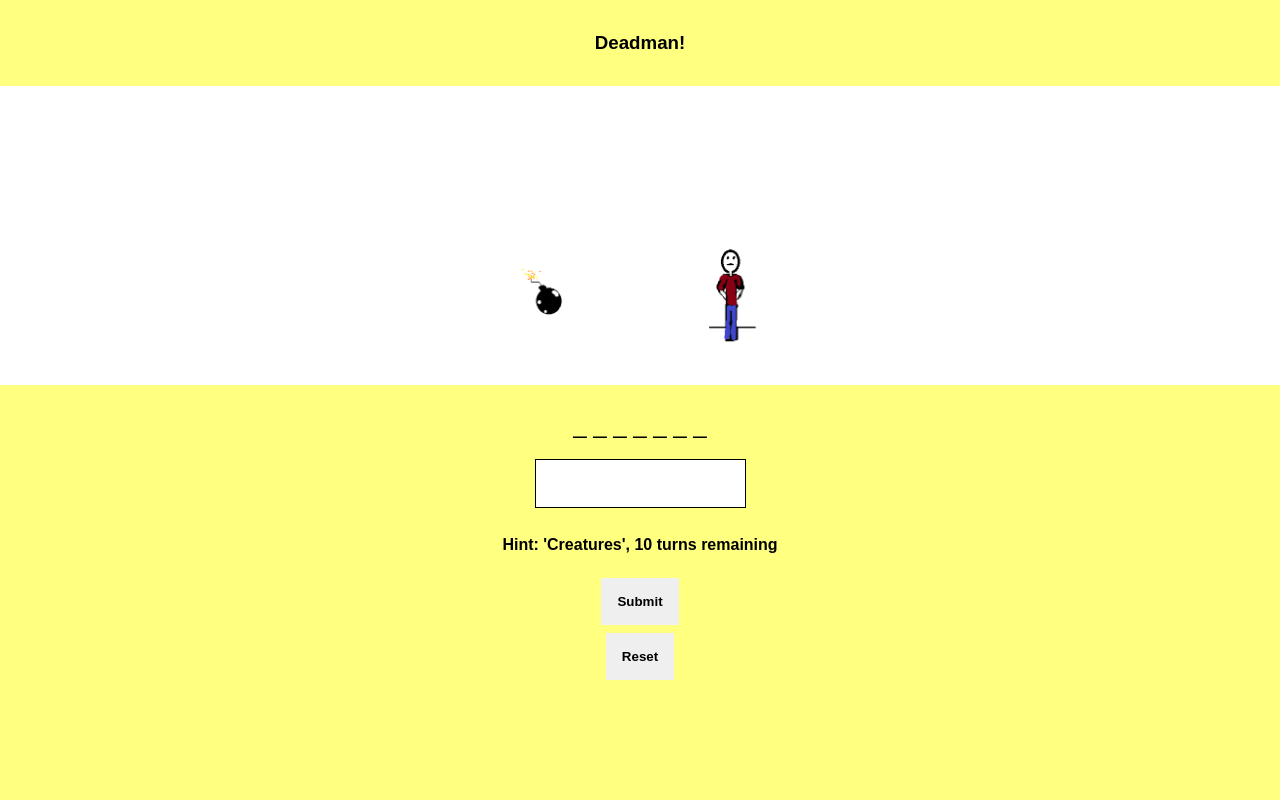
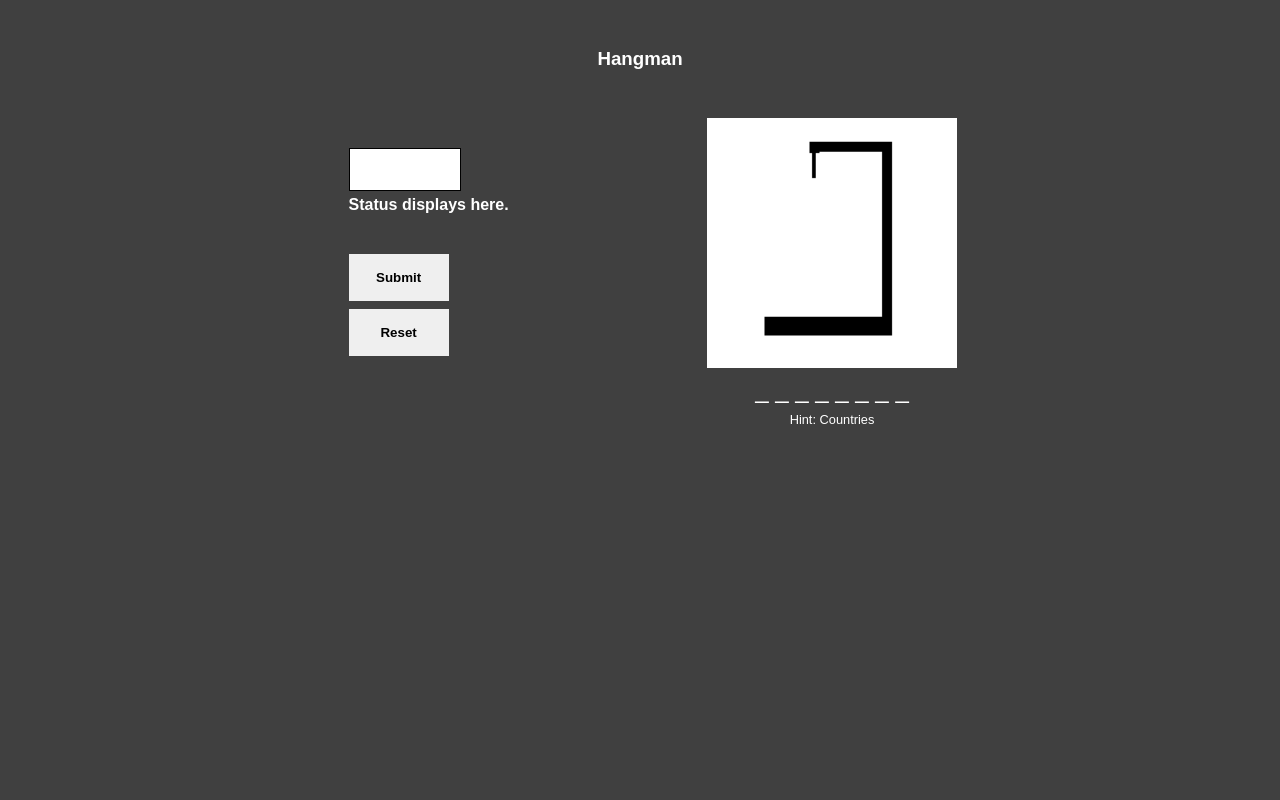
Before and after one commit to ivandax/projects, a PHP site: page / in a window 1280 px wide. Run offline with PHP 8.4, Linux system fonts and the light colour scheme.

Commit message:
added hangman pro, replacing old hangman

```diff
--- a/hangman/css/style.css
+++ b/hangman/css/style.css
@@ -20,14 +20,21 @@ body {
   -webkit-box-align: center;
       -ms-flex-align: center;
           align-items: center;
-  background-color: #ffff80;
+  background-color: #404040;
+  color: white;
 }
 
 header {
-  background-color: #ffff80;
+  background-color: #404040;
   width: 100%;
   text-align: center;
   padding: 2rem;
+}
+
+@media only screen and (min-width: 1024px) {
+  header {
+    padding: 3rem;
+  }
 }
 
 main {
@@ -50,7 +57,25 @@ main {
           align-items: center;
 }
 
-.game_container div#image_container {
+@media only screen and (min-width: 1024px) {
+  .game_container {
+    display: -webkit-box;
+    display: -ms-flexbox;
+    display: flex;
+    -webkit-box-orient: horizontal;
+    -webkit-box-direction: normal;
+        -ms-flex-direction: row;
+            flex-direction: row;
+    -webkit-box-pack: center;
+        -ms-flex-pack: center;
+            justify-content: center;
+    -webkit-box-align: start;
+        -ms-flex-align: start;
+            align-items: flex-start;
+  }
+}
+
+.game_container .game_display {
   display: -webkit-box;
   display: -ms-flexbox;
   display: flex;
@@ -64,29 +89,63 @@ main {
   -webkit-box-align: center;
       -ms-flex-align: center;
           align-items: center;
-  padding-bottom: 2rem;
+}
+
+@media only screen and (min-width: 1024px) {
+  .game_container .game_display {
+    -webkit-box-ordinal-group: 3;
+        -ms-flex-order: 2;
+            order: 2;
+  }
+}
+
+.game_container .game_display div#image_container {
+  display: -webkit-box;
+  display: -ms-flexbox;
+  display: flex;
+  -webkit-box-orient: vertical;
+  -webkit-box-direction: normal;
+      -ms-flex-direction: column;
+          flex-direction: column;
+  -webkit-box-pack: center;
+      -ms-flex-pack: center;
+          justify-content: center;
+  -webkit-box-align: center;
+      -ms-flex-align: center;
+          align-items: center;
   background-color: white;
   width: 100%;
 }
 
-.game_container div#image_container img {
-  width: 40%;
+.game_container .game_display div#image_container img {
+  width: 150px;
 }
 
 @media only screen and (min-width: 764px) {
-  .game_container div#image_container img {
-    width: 150px;
+  .game_container .game_display div#image_container img {
+    width: 200px;
   }
 }
 
 @media only screen and (min-width: 1024px) {
-  .game_container div#image_container img {
+  .game_container .game_display div#image_container img {
     width: 250px;
   }
 }
 
-#guess_form {
-  background-color: #ffff80;
+.game_container .game_display #word_to_guess {
+  font-size: 1.5rem;
+  padding-bottom: 0.5rem;
+  padding-top: 0.5rem;
+  min-height: 2rem;
+}
+
+.game_container .game_display #hint {
+  font-size: 0.8rem;
+}
+
+.game_container #guess_form {
+  background-color: #404040;
   width: 100%;
   padding: 2%;
   display: -webkit-box;
@@ -104,25 +163,52 @@ main {
           align-items: center;
 }
 
-#guess_form #word_to_guess {
-  font-size: 1.5rem;
-  padding-bottom: 0.5rem;
+@media only screen and (min-width: 1024px) {
+  .game_container #guess_form {
+    display: -webkit-box;
+    display: -ms-flexbox;
+    display: flex;
+    -webkit-box-orient: vertical;
+    -webkit-box-direction: normal;
+        -ms-flex-direction: column;
+            flex-direction: column;
+    -webkit-box-pack: start;
+        -ms-flex-pack: start;
+            justify-content: flex-start;
+    -webkit-box-align: start;
+        -ms-flex-align: start;
+            align-items: flex-start;
+    width: 30%;
+    -webkit-box-ordinal-group: 2;
+        -ms-flex-order: 1;
+            order: 1;
+  }
 }
 
-#guess_form input {
+.game_container #guess_form input {
   border: solid black 1px;
-  margin: 1%;
-  padding: 1rem;
+  margin-top: 0.3rem;
+  margin-bottom: 0.3rem;
+  padding-top: 0.8rem;
+  padding-bottom: 0.8rem;
+  padding-left: 0.3rem;
+  width: 7rem;
 }
 
-#guess_form #status {
-  padding: 1rem;
+.game_container #guess_form #status {
   font-weight: bold;
 }
 
-#guess_form button {
+@media only screen and (min-width: 1024px) {
+  .game_container #guess_form #status {
+    margin-bottom: 2rem;
+  }
+}
+
+.game_container #guess_form button {
   margin-top: 0.5rem;
   font-weight: bold;
   padding: 1rem;
+  width: 100px;
 }
 /*# sourceMappingURL=style.css.map */
--- a/hangman/css/style.scss
+++ b/hangman/css/style.scss
@@ -1,7 +1,7 @@
 //variables
 $tablet: 764px;
 $desktop: 1024px;
-$primary: #ffff80;
+$primary: #404040;
 $lightgrey: #404040;
 
 @mixin flex-complete($direction: row, $justify: space-between, $align: center) {
@@ -21,6 +21,7 @@ $lightgrey: #404040;
 body{
     @include flex-complete(column,flex-start,center);
     background-color: $primary;
+    color:white;
 }
 
 header{
@@ -28,6 +29,9 @@ header{
     width: 100%;
     text-align: center;
     padding:2rem;
+    @media only screen and (min-width: $desktop){
+        padding:3rem;
+    }
 }
 
 main{
@@ -36,21 +40,38 @@ main{
 
 .game_container{
     @include flex-complete(column,flex-start,center);
+    @media only screen and (min-width: $desktop){
+        @include flex-complete(row, center, flex-start)
+    }
+
+    .game_display{
+        @include flex-complete(column, center, center);
+        @media only screen and (min-width: $desktop){
+            order:2;
+        }
 
         div#image_container{
             @include flex-complete(column,center,center);
-        padding-bottom: 2rem;
             background-color: white;
             width:100%;
             img{
-            width:40%;
+                width:150px;
                 @media only screen and (min-width: $tablet){
-                width:150px;
+                    width:200px;
                 }
                 @media only screen and (min-width: $desktop){
                     width:250px;
                 }
             }
+        }
+        #word_to_guess{
+            font-size: 1.5rem;
+            padding-bottom:0.5rem;
+            padding-top:0.5rem;
+            min-height:2rem;
+        }
+        #hint{
+            font-size:0.8rem;
         }
     }
 
@@ -59,23 +80,32 @@ main{
         width:100%;
         padding:2%;
         @include flex-complete(column, flex-start, center);
+        @media only screen and (min-width: $desktop){
+            @include flex-complete(column, flex-start, flex-start);
+            width:30%;
+            order:1;
+        }
 
-    #word_to_guess{
-        font-size: 1.5rem;
-        padding-bottom:0.5rem;
-    }
         input{
             border: solid black 1px;
-        margin:1%;
-        padding:1rem;
+            margin-top:0.3rem;
+            margin-bottom:0.3rem;
+            padding-top:0.8rem;
+            padding-bottom:0.8rem;
+            padding-left:0.3rem;
+            width:7rem;
         }
         #status{
-        padding:1rem;
             font-weight: bold;
+            @media only screen and (min-width: $desktop){
+                margin-bottom:2rem;
+            }
         }
         button{
             margin-top: 0.5rem;
             font-weight: bold;
             padding:1rem;
+            width:100px;
         }
     }
+}
--- a/hangman/index.html
+++ b/hangman/index.html
@@ -4,35 +4,36 @@
     <meta charset="UTF-8">
     <meta name="viewport" content="width=device-width, initial-scale=1.0">
     <meta http-equiv="X-UA-Compatible" content="ie=edge">
-    <title>Deadman</title>
+    <title>Hangman</title>
     <link rel="stylesheet" href="css/style.css">
 </head>
 
 <body>
 
     <header>
-        <h3>Deadman!</h3>
+        <h3>Hangman</h3>
     </header>
 
     <main>
         <div class="game_container">
-            <div id="image_container">
-                <img id="hangman_img" src="images/1.png" alt="hangman progression">
+            <div class="game_display">
+                <div id="image_container">
+                    <img id="hangman_img" src="images/7.png" alt="hangman progression">
+                </div>
+                <div id="word_to_guess"></div>
+                <div id="hint"></div>
             </div>
             <form id="guess_form" method="" action="#">
-                <div id="word_to_guess">
-
-                </div>
                 <input id="input_guess" type="text" maxlength="1" id="letter_input" />
-                <div id="status"></div>
+                <div id="status">Status displays here.</div>
                 <button id="submit_button" type="submit">Submit</button>
                 <button id="reset_button" type="button">Reset</button>
             </form>
-
         </div>
     </main>
 
 </body>
-<script src="js/functions.js"></script>
-
+<script src="js/options.js"></script>
+<script src="js/logic.js"></script>
+<script src="js/ui.js"></script>
 </html>
--- /dev/null
+++ b/hangman/js/options.js
@@ -0,0 +1,30 @@
+const words = [{word:"pizza", category:"Type of Food"},
+{word:"lizard", category:"Animals or insects"},
+{word:"peanuts", category:"Type of Food"},
+{word:"yogurt", category:"Type of Food"},
+{word:"butterfly", category:"Animals or insects"},
+{word:"canada", category:"Countries"},
+{word:"mexico", category:"Countries"},
+{word:"andorra", category:"Countries"},
+{word:"nigeria", category:"Countries"},
+{word:"mongolia", category:"Countries"},
+{word:"germany", category:"Countries"},
+{word:"israel", category:"Countries"},
+{word:"paraguay", category:"Countries"},
+{word:"falcon", category:"Animals or insects"},
+{word:"gorilla", category:"Animals or insects"},
+{word:"beaver", category:"Animals or insects"},
+{word:"squirrel", category:"Animals or insects"},
+{word:"lasagna", category:"Type of Food"},
+{word:"chocolate", category:"Type of Food"},
+{word:"almond", category:"Type of Food"},
+{word:"sandwich", category:"Type of Food"},
+{word:"blueberry", category:"Type of Food"},
+{word:"hamburger", category:"Type of Food"},
+{word:"racoon", category:"Animals or insects"},
+{word:"paella", category:"Type of Food"},
+{word:"seagull", category:"Animals or insect"},
+{word:"strawberry", category:"Type of Food"},
+{word:"crocodile", category:"Animals or insects"},
+{word:"sushi", category:"Type of Food"},
+{word:"scotland", category:"Countries"}]
--- /dev/null
+++ b/hangman/js/ui.js
@@ -0,0 +1,47 @@
+// UI functions.
+const get = (id) => {
+    let elem = document.getElementById(id);
+    return elem;
+}
+
+const updateFromObject = (obj) => {
+    get("status").innerHTML = obj.message;
+    get("word_to_guess").innerHTML = obj.placeholder.split("").join(" ");
+    get("hangman_img").src = `images/${obj.attempts}.png`;
+    if(obj.isFinished){
+        get("submit_button").disabled = true;
+    }
+    get("input_guess").value = '';
+}
+
+//Execution
+
+var game = new Hangman();
+//console.log(game);
+get("word_to_guess").innerHTML = game.placeholder.split("").join(" ");
+get("hint").innerHTML = `Hint: ${game.word[1]}`
+
+//on player submitting a letter, do this...
+get('guess_form').addEventListener('submit',()=>{
+    game.processInput(get("input_guess").value); //this will run the function and modifies the object state
+    updateFromObject(game);
+    //console.log(game);
+});
+
+get("reset_button").addEventListener('click',()=>{
+    //reset object.
+    game.word = randomWord(words);
+    game.placeholder = buildPlaceholder(game.word[0]);
+    game.attempts = 7;
+    game.usedLetters = [];
+    game.message = 'Status displays here.';
+    game.isFinished = false;
+    //reset the screen.
+    get("status").innerHTML=game.message;
+    get("word_to_guess").innerHTML = game.placeholder.split("").join(" ");
+    get("hangman_img").src="images/7.png";
+    get("submit_button").disabled = false;
+    get("input_guess").value = '';
+    get("hint").innerHTML = `Hint: ${game.word[1]}`
+    //console.log(game)
+});
```
Also changed, not shown: hangman/js/functions.js (deleted, +0 -125 lines), hangman/js/logic.js (added, +88 -0 lines), hangman/images/0.png, hangman/images/1.png, hangman/images/10.png (deleted), hangman/images/2.png, hangman/images/3.png, hangman/images/4.png, hangman/images/5.png, hangman/images/6.png, hangman/images/7.png, hangman/images/8.png (deleted), hangman/images/9.png (deleted), 1 other file. Lines whose indentation alone changed are shown as unchanged.
